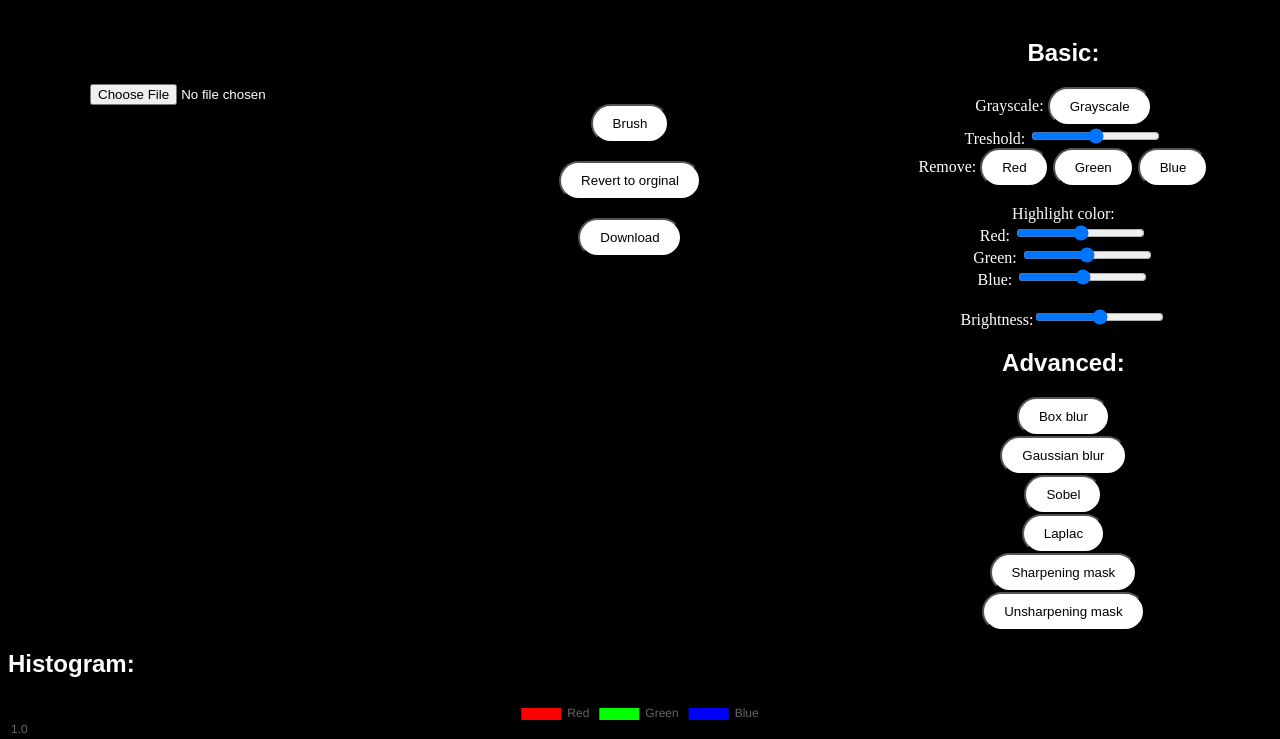
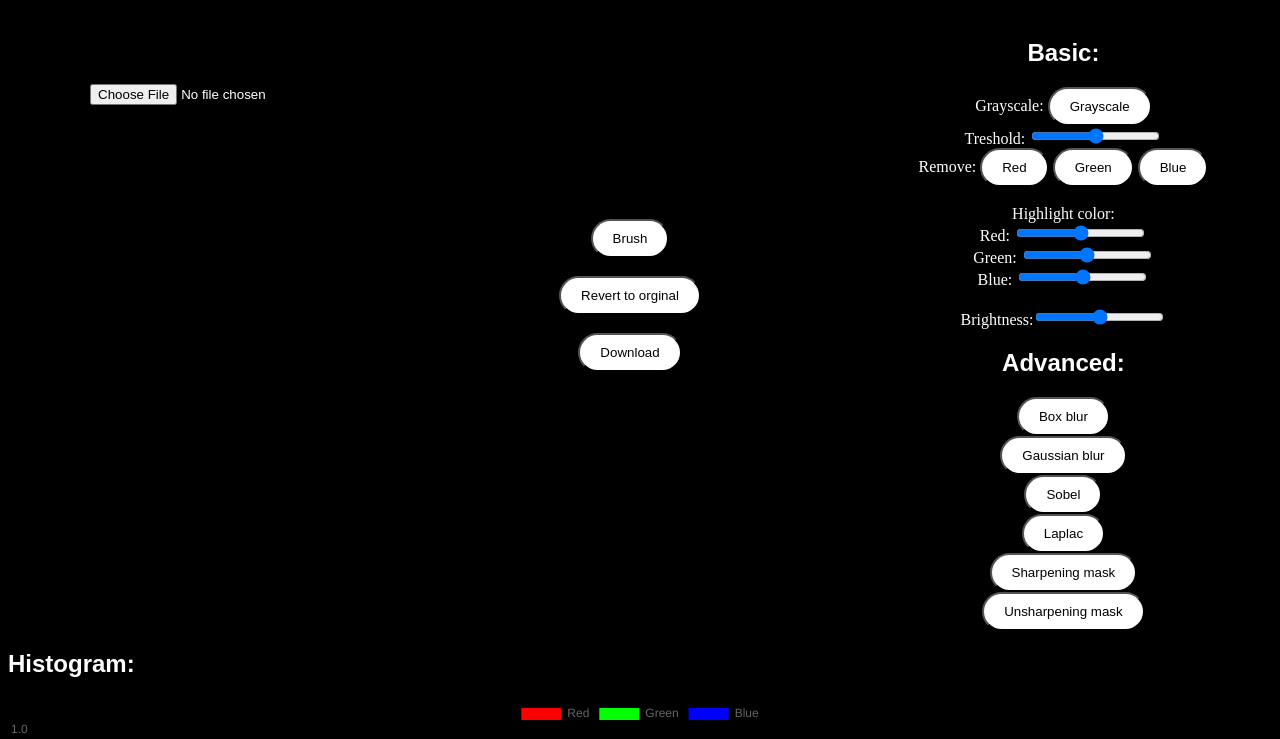
Before and after one commit to leja123/photoshop, a plain HTML site: page index.html in a window 1280 px wide. Shown: the part 61-800 px from the top of the page. Drawn offline with nearby package versions, Linux system fonts and the light colour scheme; a web font is replaced by a local one.

Commit message:
final changes

```diff
--- a/style.css
+++ b/style.css
@@ -41,7 +41,7 @@ h2 {
 }
 
 #middle {
-    margin-top: 85px;
+    margin-top: 200px;
     text-align: center;
 }
 
```
